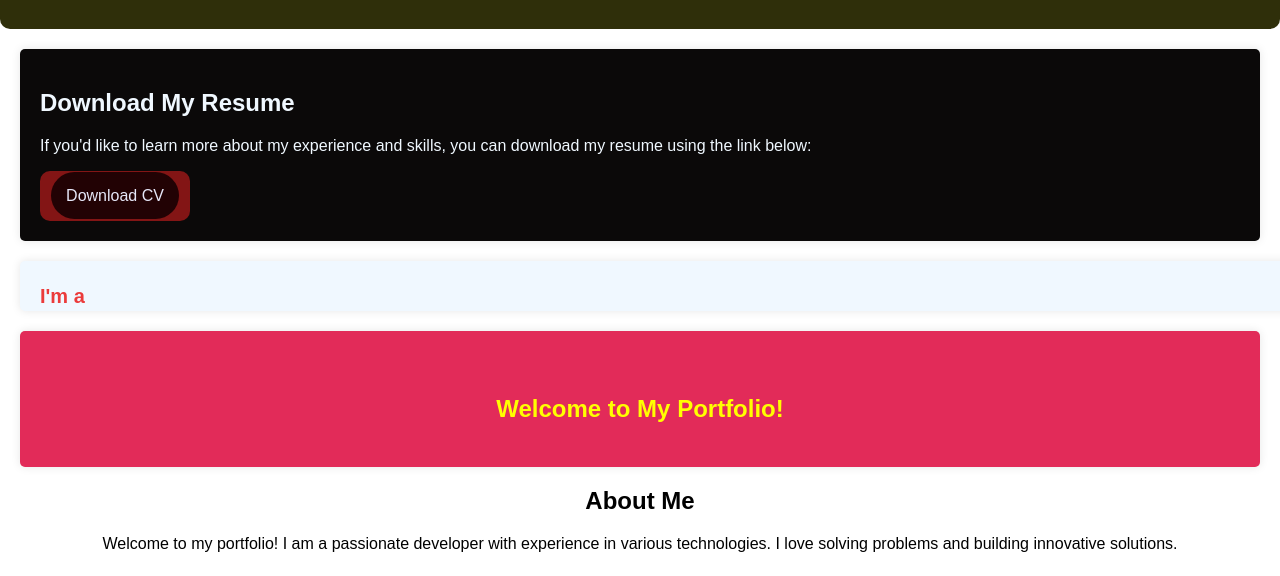
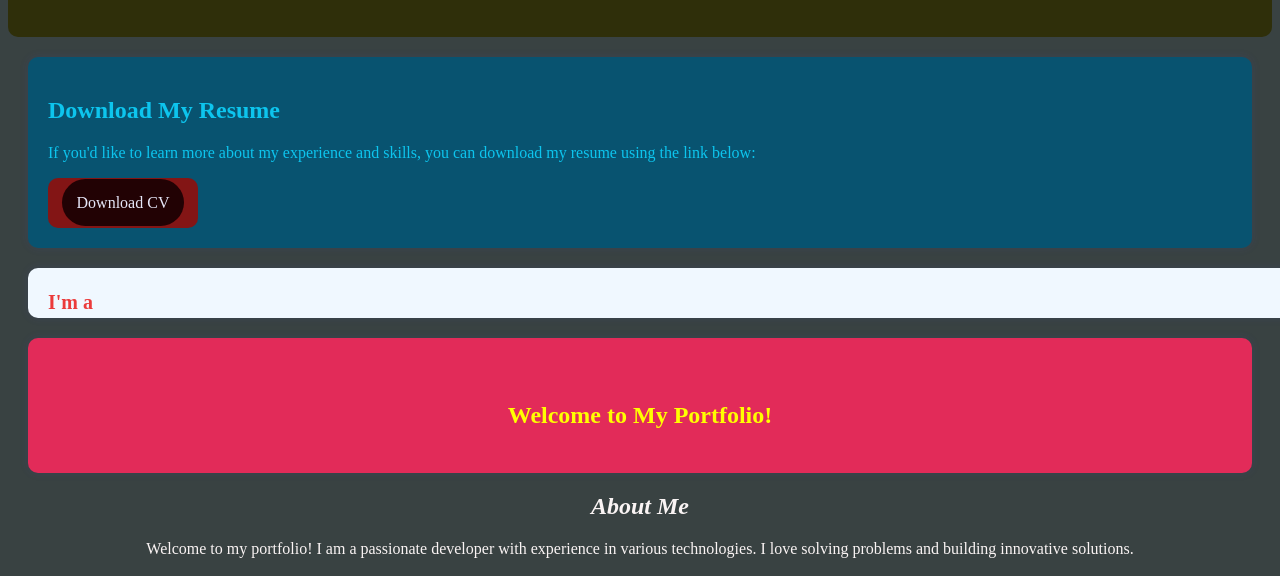
Before and after one commit to proteek11/portfolio, a plain HTML site: page index.html in a window 1280 px wide. Shown: the part 151-727 px from the top of the page. Drawn offline with Linux system fonts and the light colour scheme.

Commit message:
Update styles.css

```diff
--- a/styles.css
+++ b/styles.css
@@ -1,13 +1,13 @@
-body {
-    font-family: Arial, sans-serif;
-    margin: 0;
-    padding: 0;
-    background-color:grayscale#f4f4f4;
-}
+
+    body {
+        background-color: rgb(57, 66, 66); /* Set the background color to black */
+        color: rgb(250, 244, 244); /* Optional: Set text color to white for better contrast */
+    }
+
 
 header {
-    background-color:#333;
-    color: #fff;
+    background-color:#753c3c;
+    color: #5c5cf9;
     padding: 50px;
     text-align: center;
 }
@@ -16,7 +16,7 @@ header {
     overflow: hidden;
     white-space: wrap;
     box-sizing: border-box;
-    color: rgb(10, 162, 112)
+    color: rgb(14, 255, 175)
 }
 
 .marquee span {
@@ -34,10 +34,10 @@ header {
 section {
     padding: 20px;
     margin: 20px;
-    color:aliceblue;
-    background-color: #0b0909;
-    border-radius: 5px;
-    box-shadow: 0 0 10px rgba(0, 0, 0, 0.1);
+    color:rgb(13, 197, 238);
+    background-color: #085370;
+    border-radius: 10px;
+    box-shadow: 0 0 10px rgba(74, 81, 225, 0.1);
 }
 
 .profile-photo {
@@ -66,7 +66,7 @@ footer {
     text-align: center;
     padding: 10px;
     background-color: #333;
-    color: #fff;
+    color: #888a8d;
     position: relative;
     bottom: 0;
     width: 100%;
@@ -115,11 +115,15 @@ footer {
     position: center;
     z-index: 4;
     padding: 0.8rem 2.3rem;
-    box-shadow: 5px 5px 7px 0px #c482823f;
-    background-color: rgb(19, 152, 234);
-    border: 3px solid #49b0e8;
+    box-shadow: 5px 5px 7px 0px #f910103f;
+    background-color: rgb(8, 48, 72);
+    border: 3px solid #093e5b;
     font-size: 18px;
     font-weight: 500;
     color: white;
     cursor: pointer;
 }
+.italic
+{
+    font-style: italic; /* Italic text
+}
```
